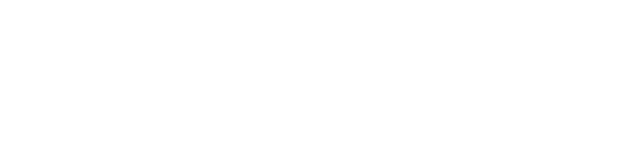
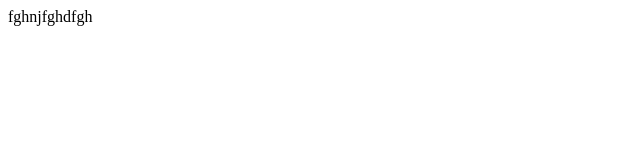
Before and after one commit to csracz/ujGitHubRepo, a plain HTML site: page index.html in a window 1280 px wide. Shown: the whole page, without its empty margins (0-640 px from the left). Drawn offline with Linux system fonts and the light colour scheme.

Commit message:
Tartalom a htmlbe

```diff
--- a/index.html
+++ b/index.html
@@ -6,6 +6,6 @@
     <title>Document</title>
 </head>
 <body>
-
+    fghnjfghdfgh
 </body>
 </html>
```
